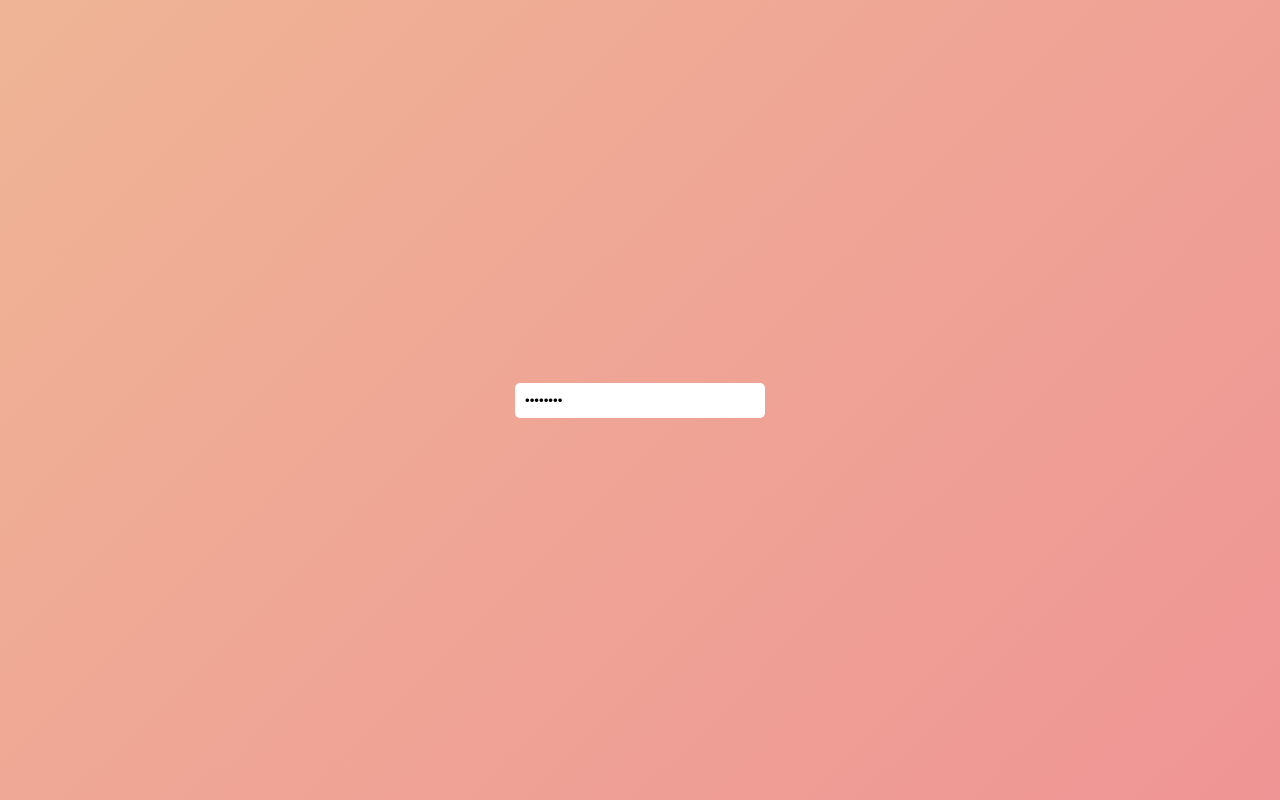
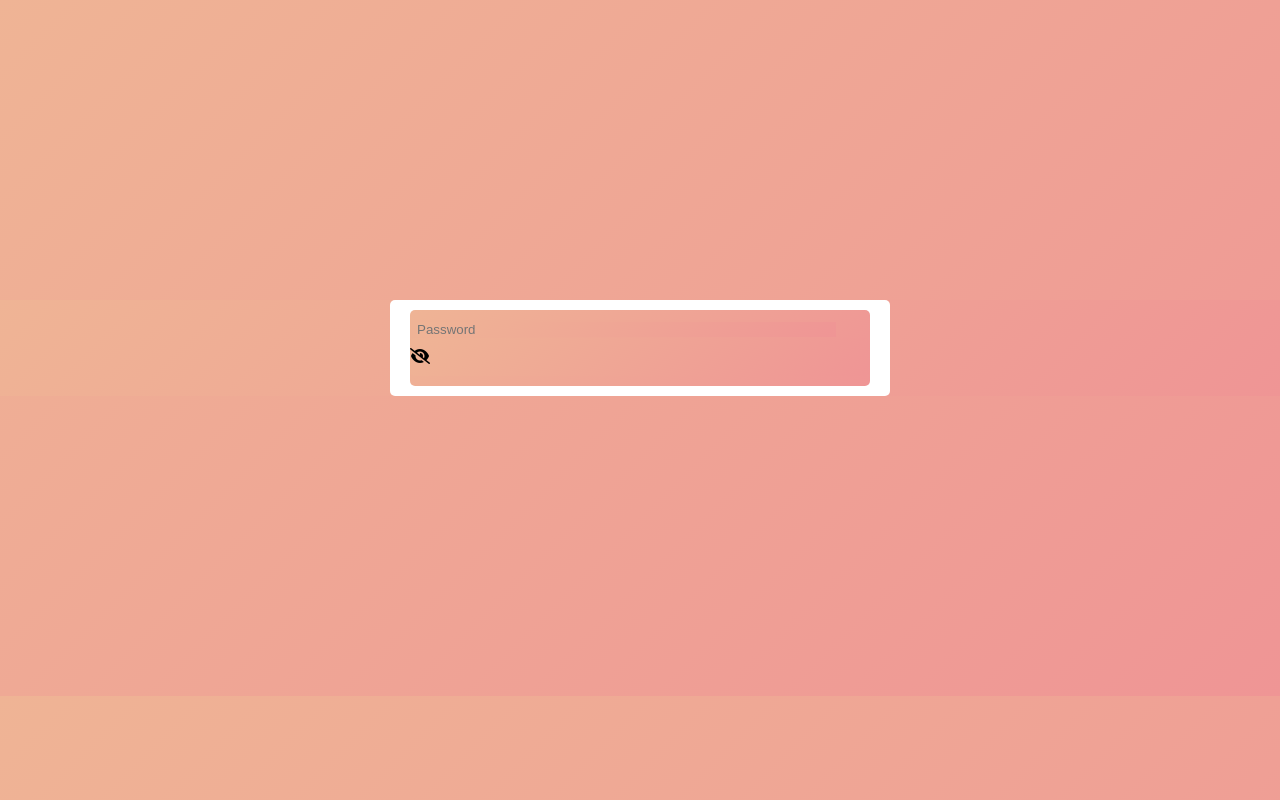
Before and after one commit to JayPatel5999/Show-and-Hide-Password, a plain HTML site: page index.html in a window 1280 px wide. Drawn offline with Linux system fonts and the light colour scheme.

Commit message:
Project completed

```diff
--- a/index.html
+++ b/index.html
@@ -5,10 +5,22 @@
     <meta name="viewport" content="width=device-width, initial-scale=1.0" />
     <title>Show/Hide Password</title>
     <link rel="stylesheet" href="style.css" />
+    <script
+      src="https://kit.fontawesome.com/a5ca5edeaf.js"
+      crossorigin="anonymous"></script>
   </head>
   <body>
     <div class="container">
-      <input type="password" value="password" class="password" />
+      <div>
+        <input
+          type="password"
+          placeholder="Password"
+          class="password"
+          id="password" />
+        <div onclick="showHide()">
+          <i class="fas fa-eye-slash" id="eyeIcon"></i>
+        </div>
+      </div>
     </div>
 
     <script src="script.js"></script>
--- a/script.js
+++ b/script.js
@@ -0,0 +1,16 @@
+let eyeIcon = document.getElementById('eyeIcon');
+let password = document.getElementById('password');
+
+function showHide()
+{   console.log( password.type);
+    if (password.type === 'password') {
+        password.setAttribute('type', 'text');
+        eyeIcon.classList.remove('fa-eye-slash');
+        eyeIcon.classList.add('fa-eye');
+    }
+    else {
+        password.setAttribute('type', 'password');
+        eyeIcon.classList.add('fa-eye-slash');
+        eyeIcon.classList.remove('fa-eye');
+    }
+}
--- a/style.css
+++ b/style.css
@@ -3,22 +3,36 @@
     padding: 0;
     box-sizing: border-box;
     font-family: 'Poppins', sans-serif;
+    background: linear-gradient( 135deg, #EFB495, #EF9595);
 }
 
 .container{
-    width: 100%;
-    height: 100vh;
-    background: linear-gradient( 135deg, #EFB495, #EF9595);
+    background: white;
+    width: 90%;
+    max-width: 500px;
+    border-radius: 5px;
+    padding: 10px 20px;
+    margin: 300px auto;
     display: flex;
-    justify-content: center;
     align-items: center;
 }
 
-.container input{
-    width: 250px;
-    padding: 10px;
+.container div {
+    width: 100%;
+    padding: 10px 0;
+    border-radius: 5px;
     border: none;
     outline: none;
-    border-radius: 5px;
-    margin: 10px 0;
 }
+
+.container input{
+    width: 91%;
+    margin-left: 7px;
+    border: none;
+    outline: none;
+}
+
+.container div i{
+    cursor: pointer;
+    background: transparent;
+}
```
